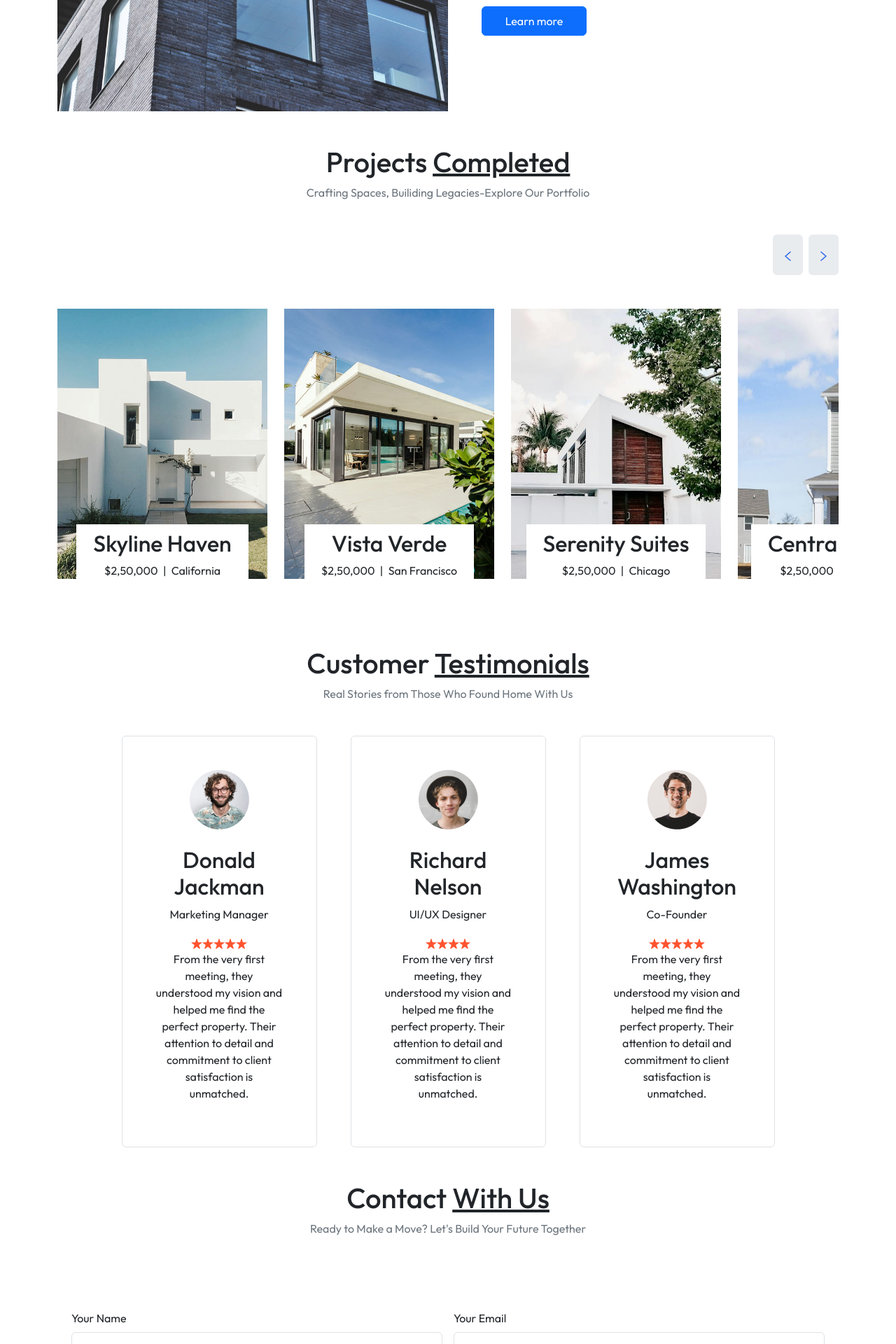
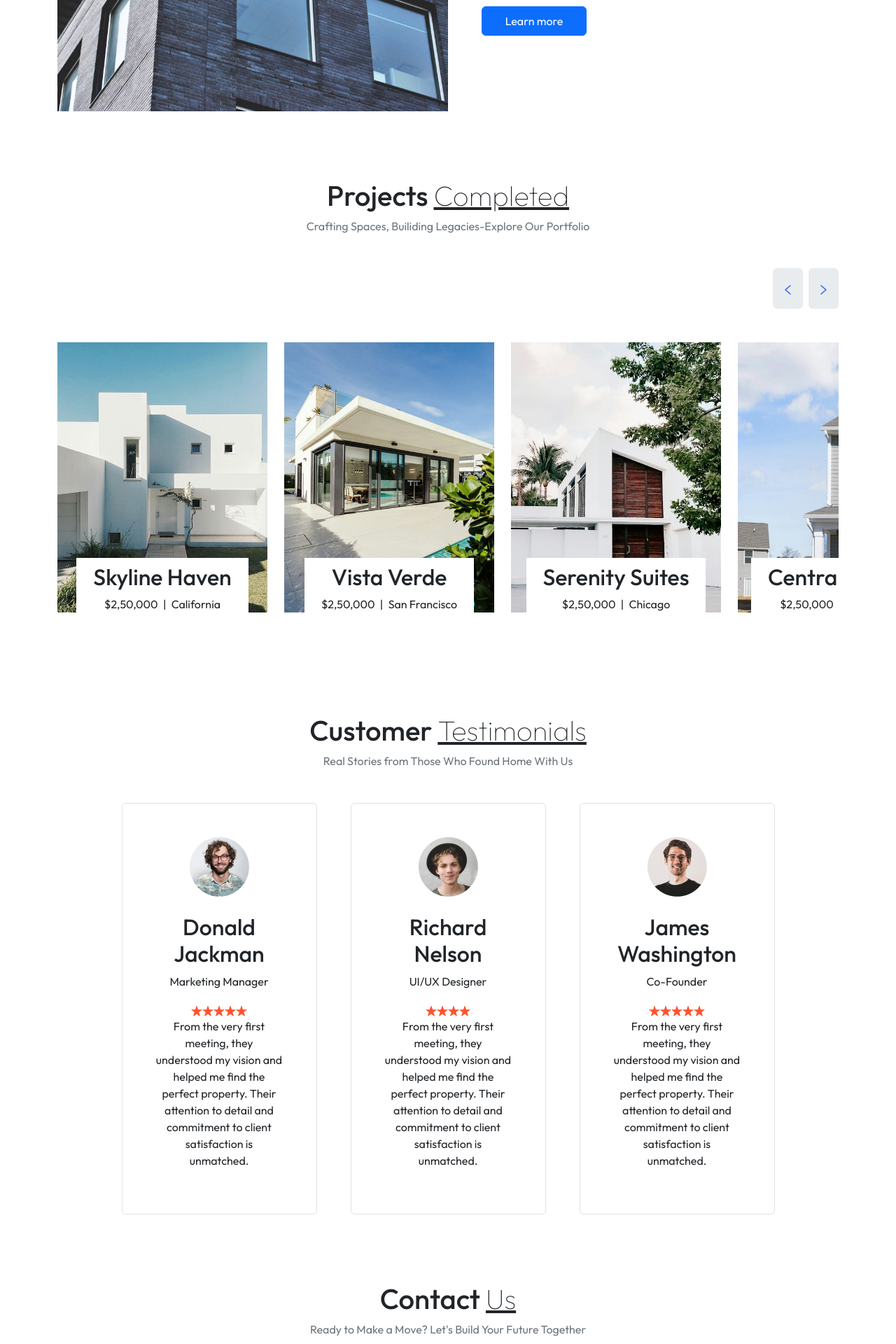
Before and after one commit to Giftyaning/Real-Estates-Website, a React (Vite) app: page / in a window 1280 px wide. Shown: the part 1483-3403 px from the top of the page at 70% size. Built offline with nearby package versions, Linux system fonts and the light colour scheme.

Commit message:
Font weight correction

```diff
--- a/src/components/About.jsx
+++ b/src/components/About.jsx
@@ -8,7 +8,7 @@ const About = () => {
       id="About"
     >
       <h1 className="mb-3">
-        About <span className="text-decoration-underline">Our Brand</span>
+        About <span className="text-decoration-underline fw-lighter">Our Brand</span>
       </h1>
       <p className="text-secondary mw-100 mb-5">
         Passionate About Properties, Dedicated to Your Vision
--- a/src/components/Contact.jsx
+++ b/src/components/Contact.jsx
@@ -32,11 +32,12 @@ const Contact = () => {
 
   return (
     <div
-      className="container d-flex flex-column align-items-center text-center mx-auto py-4 md:px-20 w-100 overflow-hidden lg:px-32"
+      className="container d-flex flex-column align-items-center text-center mx-auto py-4 md:px-20 w-100 overflow-hidden lg:px-32 mt-5"
       id="Contact"
     >
       <h1>
-        Contact <span className="text-decoration-underline">With Us</span>
+        Contact{" "}
+        <span className="text-decoration-underline fw-lighter"> Us</span>
       </h1>
       <p className="text-secondary mw-100 mb-5">
         Ready to Make a Move? Let's Build Your Future Together
@@ -75,12 +76,12 @@ const Contact = () => {
             placeholder="Message"
             rows="9"
             required
-            style={{resize: "none" }}
-          >
-
-          </textarea>
+            style={{ resize: "none" }}
+          ></textarea>
         </div>
-        <button className='bg-primary text-white py-2 px-5 mb-5 rounded'>{result ? result : "Send Message"}</button>
+        <button className="bg-primary text-white py-2 px-5 mb-5 rounded">
+          {result ? result : "Send Message"}
+        </button>
       </form>
     </div>
   );
--- a/src/components/Projects.jsx
+++ b/src/components/Projects.jsx
@@ -31,11 +31,12 @@ const Projects = () => {
 
   return (
     <div
-      className="container d-flex flex-column align-items-center text-center mx-auto py-4 md:px-20 w-100 overflow-hidden lg:px-32"
+      className="container d-flex flex-column align-items-center text-center mx-auto py-4 md:px-20 w-100 overflow-hidden lg:px-32 mt-5"
       id="Projects"
     >
       <h1>
-        Projects <span className="text-decoration-underline">Completed</span>
+        Projects{" "}
+        <span className="text-decoration-underline fw-lighter">Completed</span>
       </h1>
       <p className="text-secondary mw-100 mb-5">
         Crafting Spaces, Builiding Legacies-Explore Our Portfolio
@@ -92,7 +93,7 @@ const Projects = () => {
                   <h2>{project.title}</h2>
                   <p>
                     {project.price}
-                    <span className='px-1'> | </span>
+                    <span className="px-1"> | </span>
                     {project.location}
                   </p>
                 </div>
--- a/src/components/Testimonials.jsx
+++ b/src/components/Testimonials.jsx
@@ -5,11 +5,14 @@ import { assets, testimonialsData } from '../assets/assets';
 const Testimonials = () => {
   return (
     <div
-      className="container d-flex flex-column align-items-center text-center mx-auto py-4 md:px-20 w-100 overflow-hidden lg:px-32"
+      className="container d-flex flex-column align-items-center text-center mx-auto py-4 md:px-20 w-100 overflow-hidden lg:px-32 mt-5"
       id="Testimonials"
     >
       <h1>
-        Customer <span className="text-decoration-underline">Testimonials</span>
+        Customer{" "}
+        <span className="text-decoration-underline fw-lighter">
+          Testimonials
+        </span>
       </h1>
       <p className="text-secondary mw-100 mb-5">
         Real Stories from Those Who Found Home With Us
@@ -29,7 +32,7 @@ const Testimonials = () => {
             <h2>{testimonial.name}</h2>
             <p>{testimonial.title}</p>
 
-            <div >
+            <div>
               {Array.from({ length: testimonial.rating }, (item, index) => (
                 <img key={index} src={assets.star_icon} alt="" />
               ))}
```
